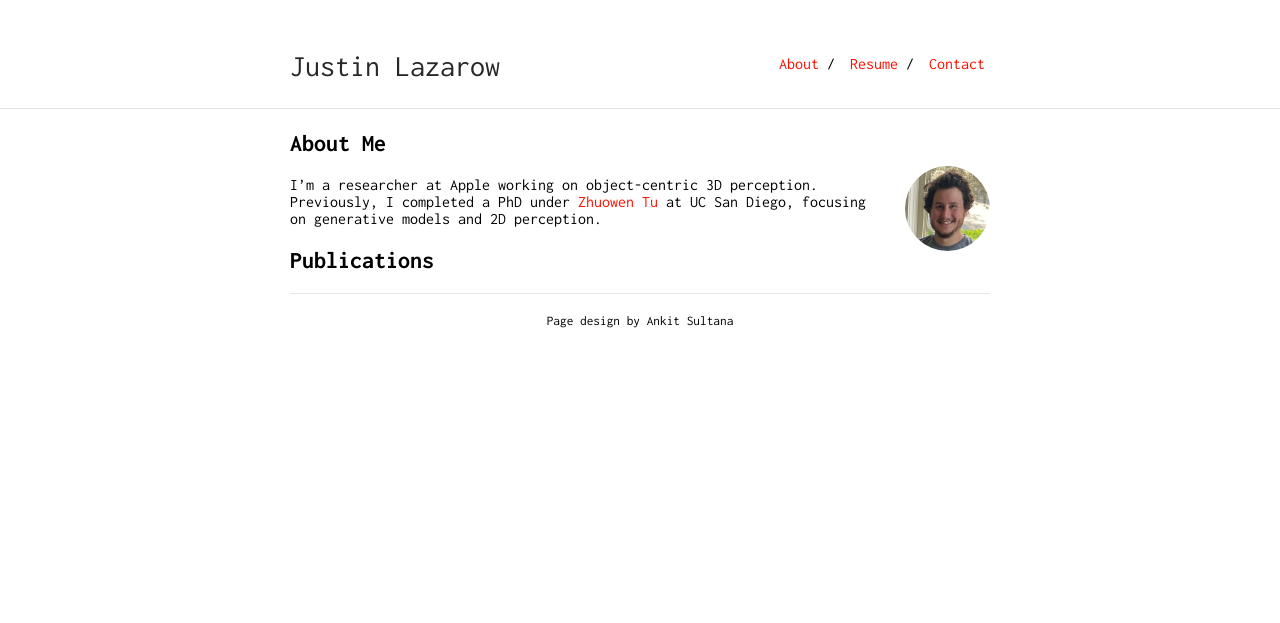
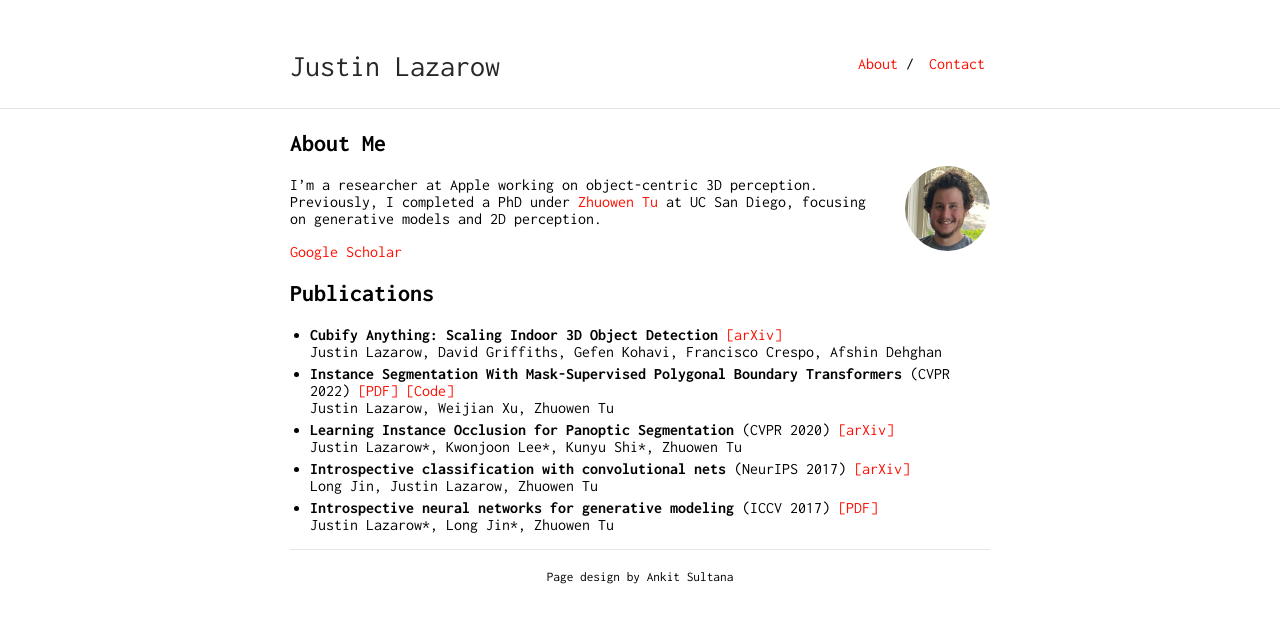
Before and after one commit to jlazarow/jlazarow.github.io, a Jekyll site: the page built from index.md, in a window 1280 px wide. Shown: the top 623 px of the page. Built offline with Jekyll 4.4.1, drawn with Linux system fonts in a browser that asks for light colours; our own code applies the rules of GitHub Pages for plain Markdown files.

Commit message:
Add publications

```diff
--- a/_config.yml
+++ b/_config.yml
@@ -18,7 +18,5 @@ sass:
 nav:
  - name: "About"
    link: "/"
- - name: "Resume"
-   link: "resume.pdf"
  - name: "Contact"
    link: "contact"
--- a/index.md
+++ b/index.md
@@ -10,4 +10,17 @@ I'm a researcher at Apple working on object-centric 3D perception. Previously, I
 completed a PhD under [Zhuowen Tu](https://pages.ucsd.edu/~ztu/) at UC San Diego,
 focusing on generative models and 2D perception.
 
+[Google Scholar](https://scholar.google.com/citations?user=PASh6VEAAAAJ)
+
 ## Publications
+
+* **Cubify Anything: Scaling Indoor 3D Object Detection** [\[arXiv\]]()<br>
+  Justin Lazarow, David Griffiths, Gefen Kohavi, Francisco Crespo, Afshin Dehghan
+* **Instance Segmentation With Mask-Supervised Polygonal Boundary Transformers** (CVPR 2022) [\[PDF\]](https://openaccess.thecvf.com/content/CVPR2022/papers/Lazarow_Instance_Segmentation_With_Mask-Supervised_Polygonal_Boundary_Transformers_CVPR_2022_paper.pdf) [\[Code\]](https://github.com/mlpc-ucsd/BoundaryFormer)<br>
+  Justin Lazarow, Weijian Xu, Zhuowen Tu
+* **Learning Instance Occlusion for Panoptic Segmentation** (CVPR 2020) [\[arXiv\]](https://arxiv.org/abs/1906.05896)<br>
+  Justin Lazarow\*, Kwonjoon Lee\*, Kunyu Shi\*, Zhuowen Tu
+* **Introspective classification with convolutional nets** (NeurIPS 2017) [\[arXiv\]](https://arxiv.org/abs/1704.07816)<br>
+  Long Jin, Justin Lazarow, Zhuowen Tu
+* **Introspective neural networks for generative modeling** (ICCV 2017) [\[PDF\]](https://openaccess.thecvf.com/content_ICCV_2017/papers/Lazarow_Introspective_Neural_Networks_ICCV_2017_paper.pdf)<br>
+  Justin Lazarow\*, Long Jin*, Zhuowen Tu
```
